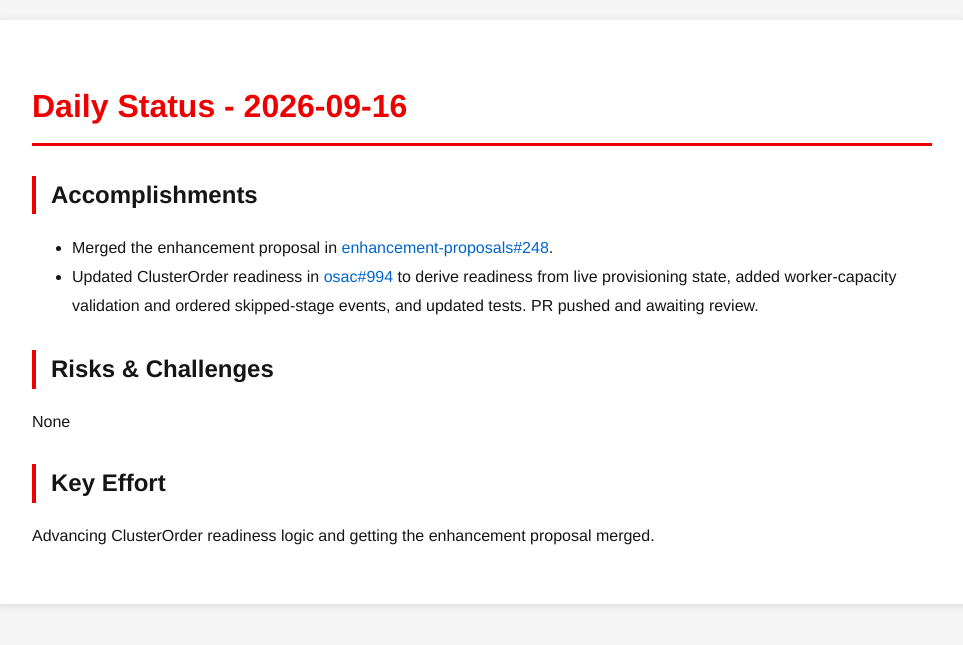
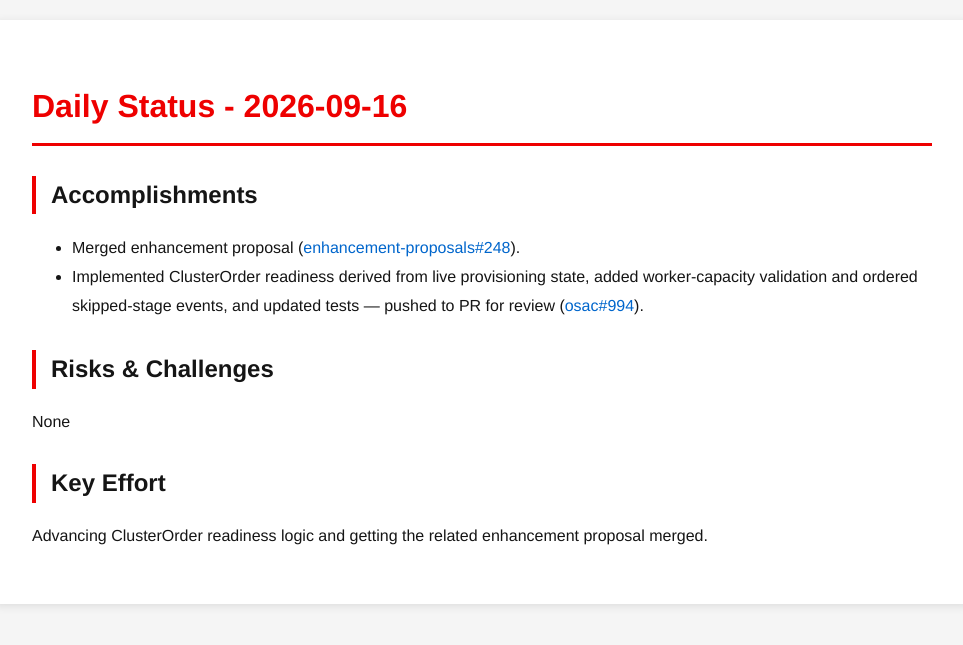
Before and after one commit to tzvatot/daily-status, a Jekyll site: the page built from 2026-09-16.md, in a window 1280 px wide. Shown: the top 645 px of the page, without its empty margins (158-1121 px from the left). Built offline with Jekyll 4.4.1, drawn with Linux system fonts in a browser that asks for light colours.

Commit message:
Daily status update - 2026-09-16

```diff
--- a/2026-09-16.md
+++ b/2026-09-16.md
@@ -7,11 +7,11 @@ date: 2026-09-16
 # Daily Status - 2026-09-16
 
 ## Accomplishments
-- Merged the enhancement proposal in [enhancement-proposals#248](https://github.com/osac-project/enhancement-proposals/pull/248).
-- Updated ClusterOrder readiness in [osac#994](https://github.com/osac-project/osac/pull/994) to derive readiness from live provisioning state, added worker-capacity validation and ordered skipped-stage events, and updated tests. PR pushed and awaiting review.
+- Merged enhancement proposal ([enhancement-proposals#248](https://github.com/osac-project/enhancement-proposals/pull/248)).
+- Implemented ClusterOrder readiness derived from live provisioning state, added worker-capacity validation and ordered skipped-stage events, and updated tests — pushed to PR for review ([osac#994](https://github.com/osac-project/osac/pull/994)).
 
 ## Risks & Challenges
 None
 
 ## Key Effort
-Advancing ClusterOrder readiness logic and getting the enhancement proposal merged.
+Advancing ClusterOrder readiness logic and getting the related enhancement proposal merged.
```
